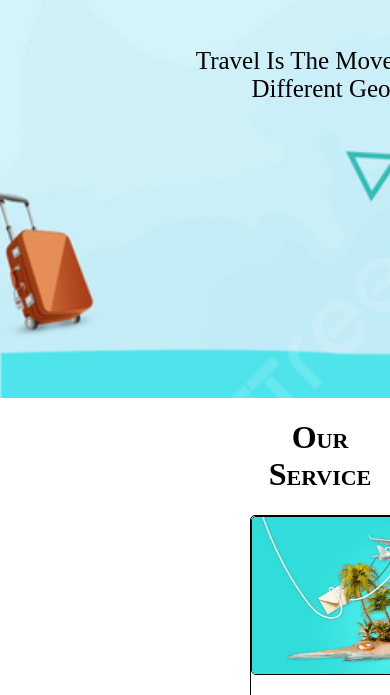
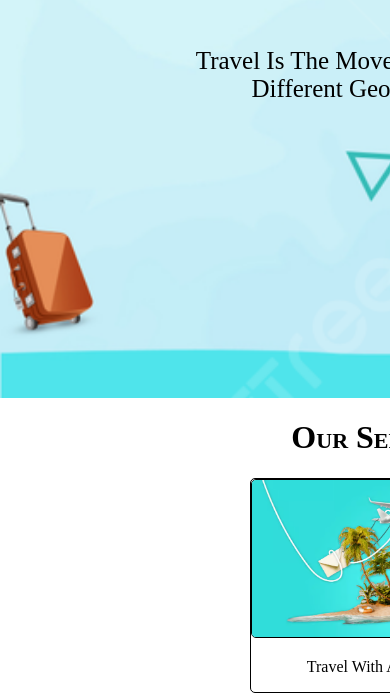
Before and after one commit to Loke1211/lokee1211, a plain HTML site: page index.html in a window 390 px wide. Shown: the part 405-1100 px from the top of the page. Drawn offline with Linux system fonts and the light colour scheme; a web font is replaced by a local one.

Commit message:
Update final.css

```diff
--- a/final.css
+++ b/final.css
@@ -144,7 +144,8 @@ ul{
     margin-bottom: 10px;
 }
 .servicehead{
-    margin-left: 250px;
+    position: relative;
+    left: 180px;
 }
 .aboutus{
     width: 800px;
```
